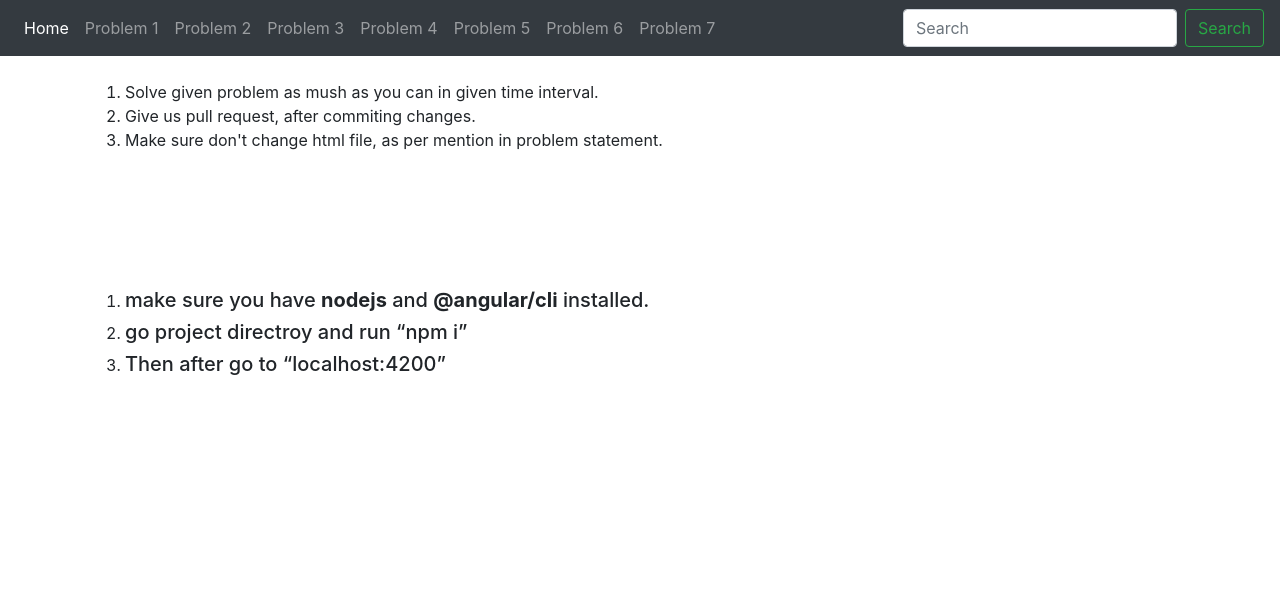
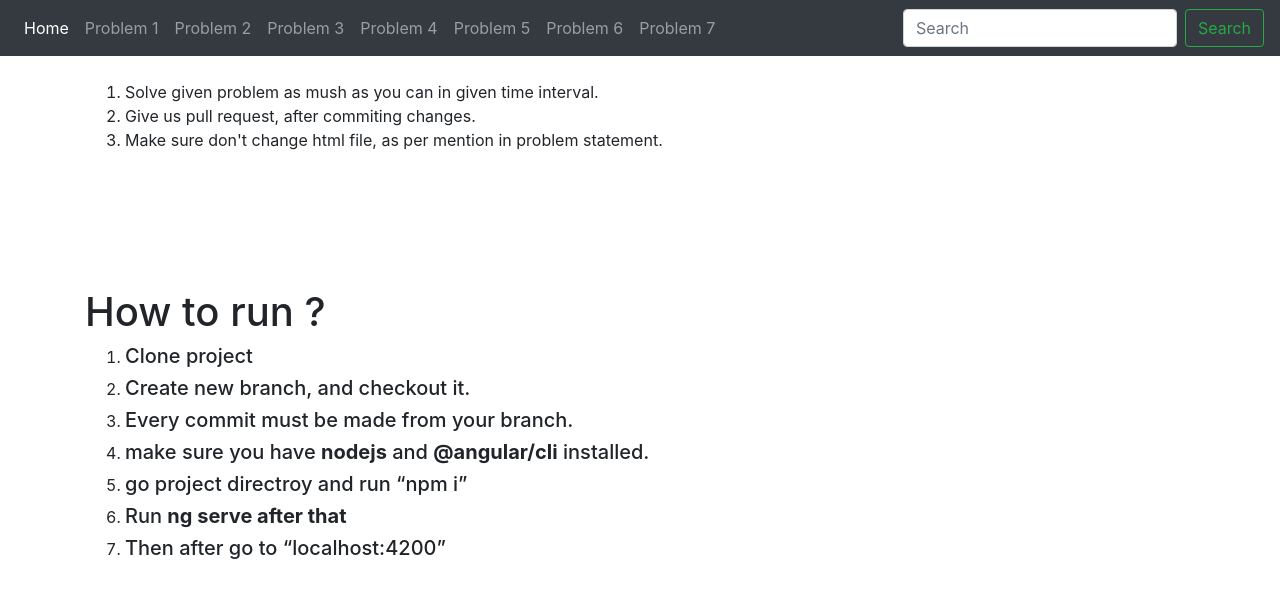
Before and after one commit to sagarrajak/angular-frontend-assigment, an Angular app: page /question in a window 1280 px wide. Shown: the top 598 px of the page. Built offline with nearby package versions, Linux system fonts and the light colour scheme.

Commit message:
added update

```diff
--- a/src/app/my-questions/my-questions.component.html
+++ b/src/app/my-questions/my-questions.component.html
@@ -8,8 +8,13 @@
 <br>
 <br>
 <br>
+<h1>How to run ?</h1>
 <ol>
+  <li><h5>Clone project</h5> </li>
+  <li><h5>Create new branch, and checkout it.</h5></li>
+  <li><h5>Every commit must be made from your branch.</h5></li>
   <li><h5>make sure you have <b>nodejs</b> and <b>@angular/cli</b> installed.</h5></li>
   <li><h5>go project directroy and run <q>npm i</q></h5></li>
+  <li><h5>Run <b>ng serve after that</b></h5></li>
   <li><h5>Then after go to <q>localhost:4200</q></h5></li>
 </ol>
--- a/src/app/question-two/question-two.component.html
+++ b/src/app/question-two/question-two.component.html
@@ -20,7 +20,7 @@
 
 <hr>
 
-<h4>1) color the given <li>li</li> as per mention in line. </h4>
+<h4>1) color the given <b>li</b> as per mention in line. </h4>
 <div class="part2">
   <p>This is an infinite list.</p>
   <ol>
```
